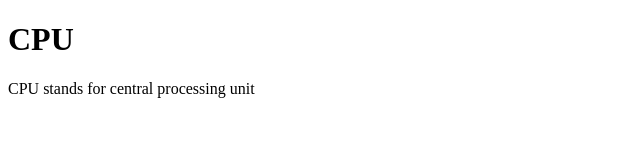
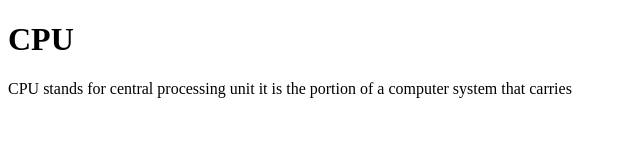
Before and after one commit to iamneo-production/fdcfacbcfeddaeadaeccdfffebaeceaec, a website: page public/index.html in a window 1280 px wide. Shown: the whole page, without its empty margins (0-640 px from the left). Drawn offline with Linux system fonts and the light colour scheme.

Commit message:
Backup Commit

```diff
--- a/public/index.html
+++ b/public/index.html
@@ -10,7 +10,7 @@
 <body>
     <h1>CPU</h1>
     <p>CPU stands for central processing unit
-
+         it is the portion of a computer system that carries
     </p>
 </body>
 </html>
```
